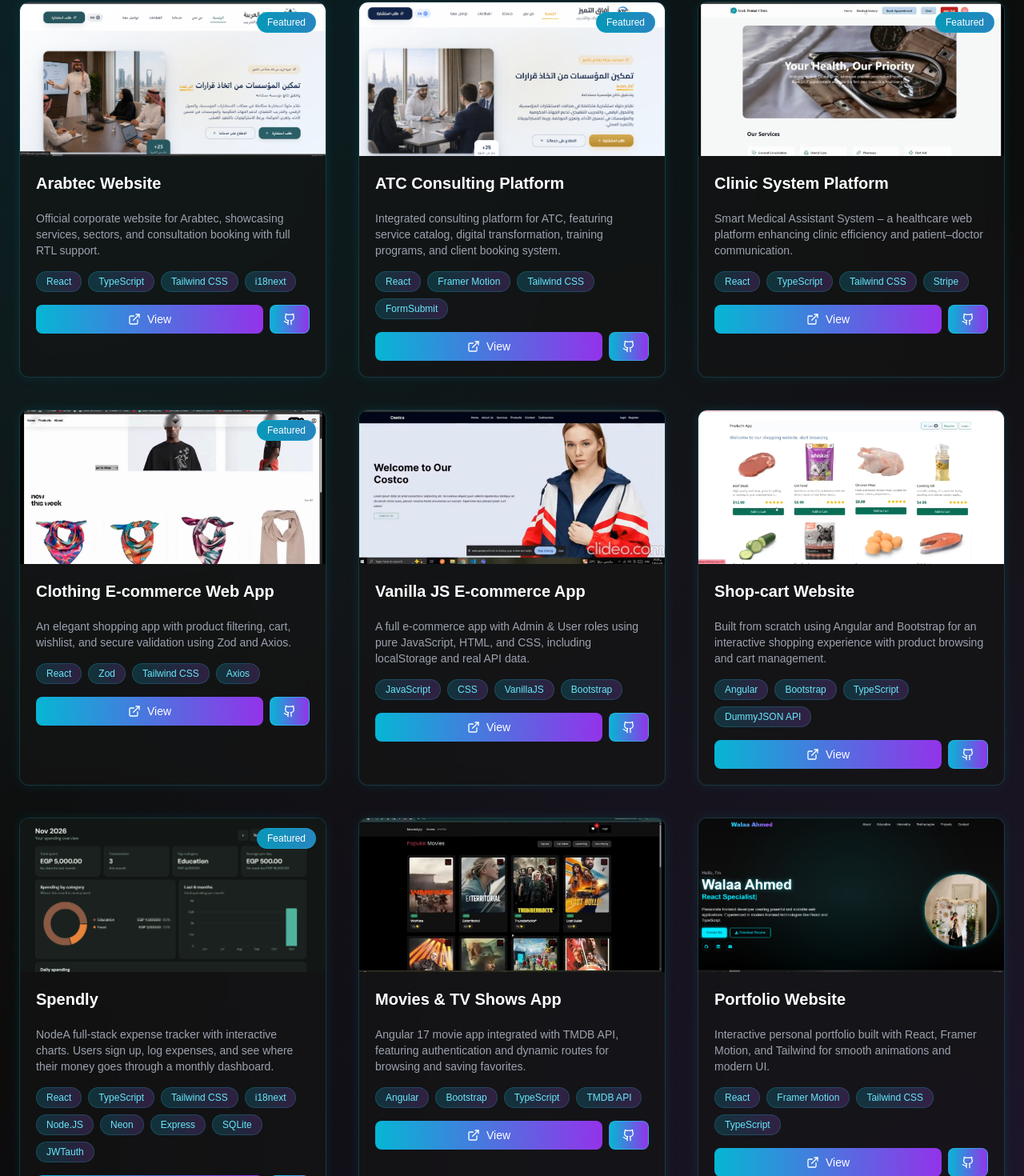
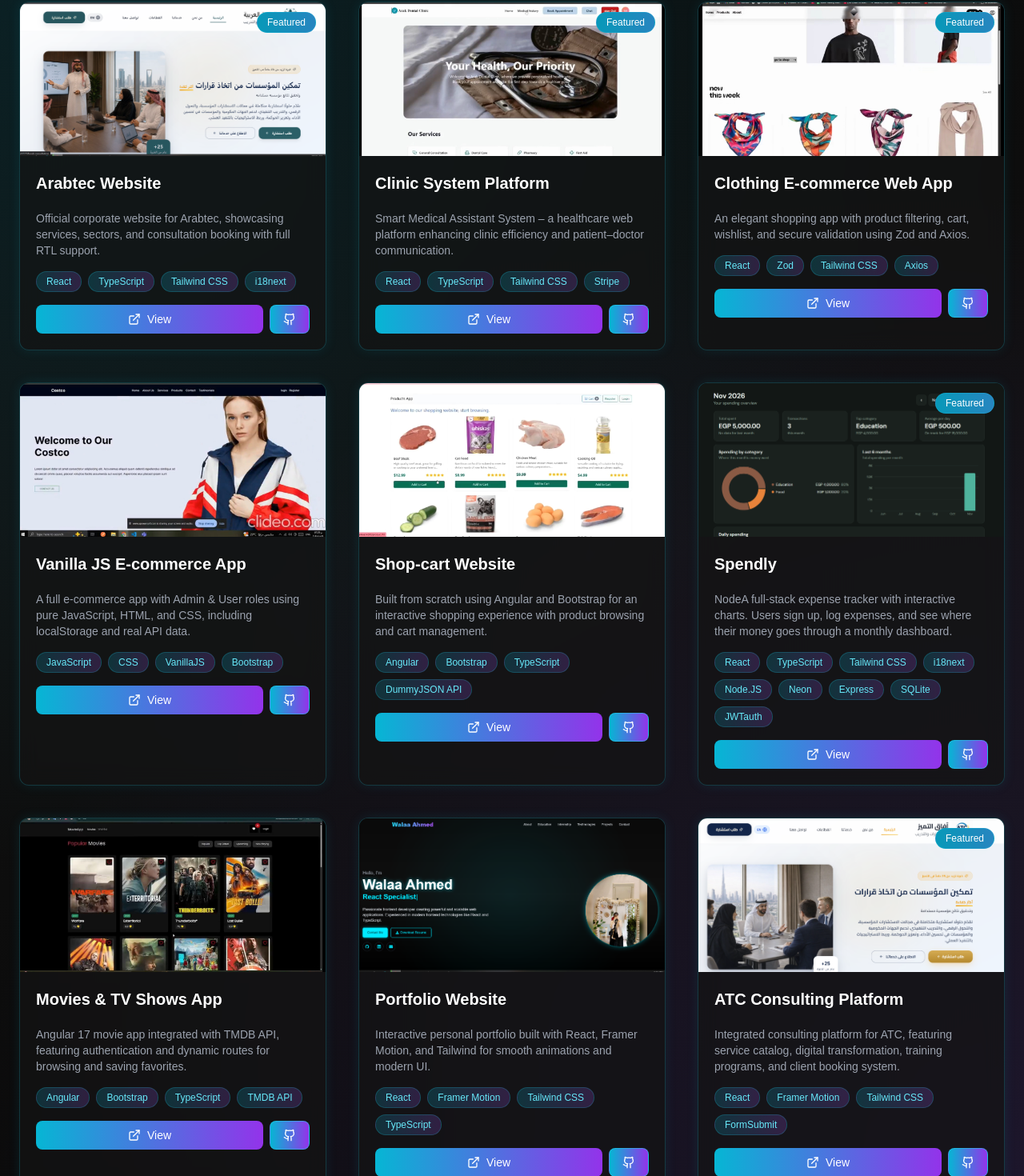
Before and after one commit to Walaahmed/Portfolio, a React (Vite) app: page / in a window 1280 px wide. Shown: the part 4720-6190 px from the top of the page at 80% size. Built offline with nearby package versions, Linux system fonts and the light colour scheme.

Commit message:
Refactor ATC Consulting Platform project entry
Removed and then re-added the ATC Consulting Platform project entry in the projects list.

```diff
--- a/src/Components/Projects/Projects.jsx
+++ b/src/Components/Projects/Projects.jsx
@@ -302,17 +302,6 @@ const Projects = () => {
       featured: true,
     },
     {
-      id: 8,
-      title: "ATC Consulting Platform",
-      description:
-        "Integrated consulting platform for ATC, featuring service catalog, digital transformation, training programs, and client booking system.",
-      image: "/projects/atc.png",
-      technologies: ["React", "Framer Motion", "Tailwind CSS", "FormSubmit"],
-      liveUrl: "https://atc-website-swart.vercel.app/",
-      githubUrl: "https://github.com/Walaahmed/ATC_website",
-      featured: true,
-    },
-    {
       id: 1,
       title: "Clinic System Platform",
       description:
@@ -390,6 +379,17 @@ const Projects = () => {
       technologies: ["React", "Framer Motion", "Tailwind CSS", "TypeScript"],
       liveUrl: "https://portfolio-gilt-tau-22.vercel.app/",
       githubUrl: "https://github.com/Walaahmed/Portfolio",
+    },
+        {
+      id: 8,
+      title: "ATC Consulting Platform",
+      description:
+        "Integrated consulting platform for ATC, featuring service catalog, digital transformation, training programs, and client booking system.",
+      image: "/projects/atc.png",
+      technologies: ["React", "Framer Motion", "Tailwind CSS", "FormSubmit"],
+      liveUrl: "https://atc-website-swart.vercel.app/",
+      githubUrl: "https://github.com/Walaahmed/ATC_website",
+      featured: true,
     },
   ];
 
```
